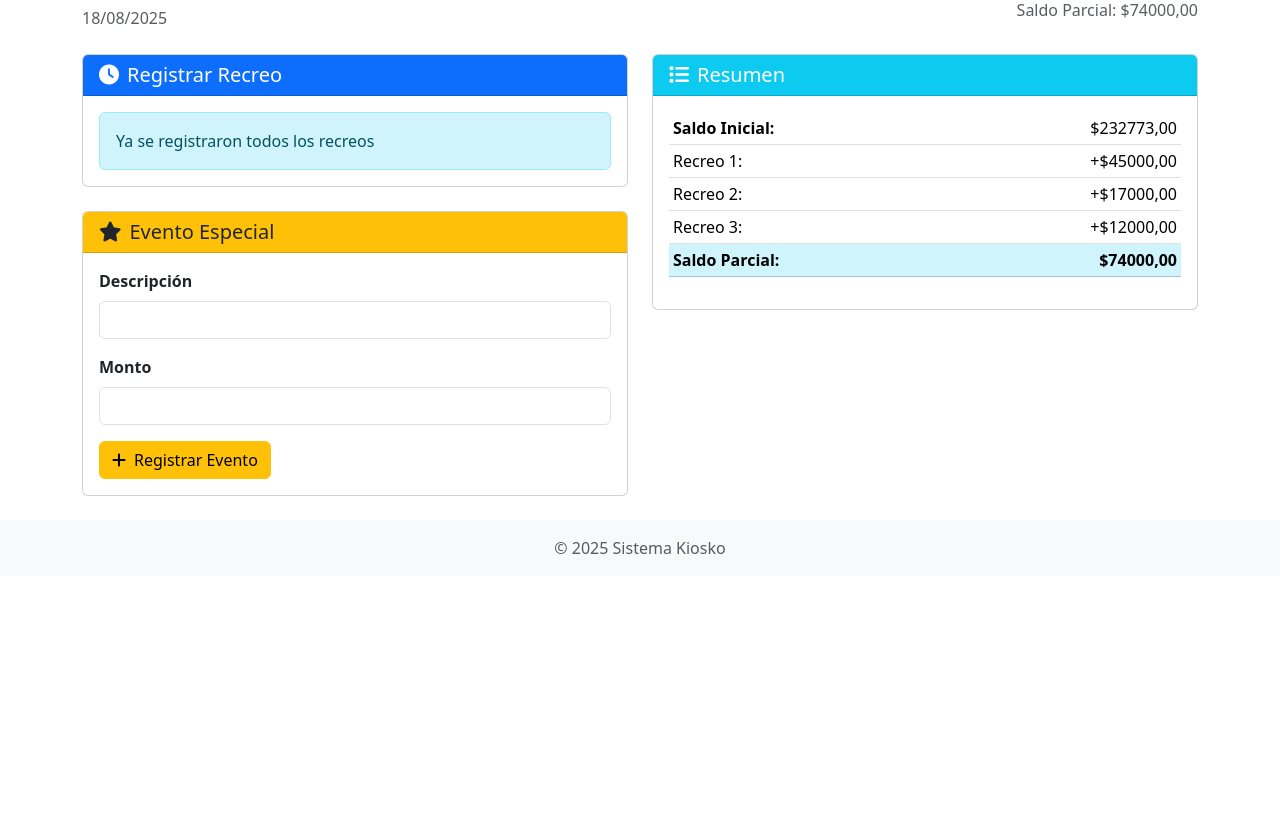
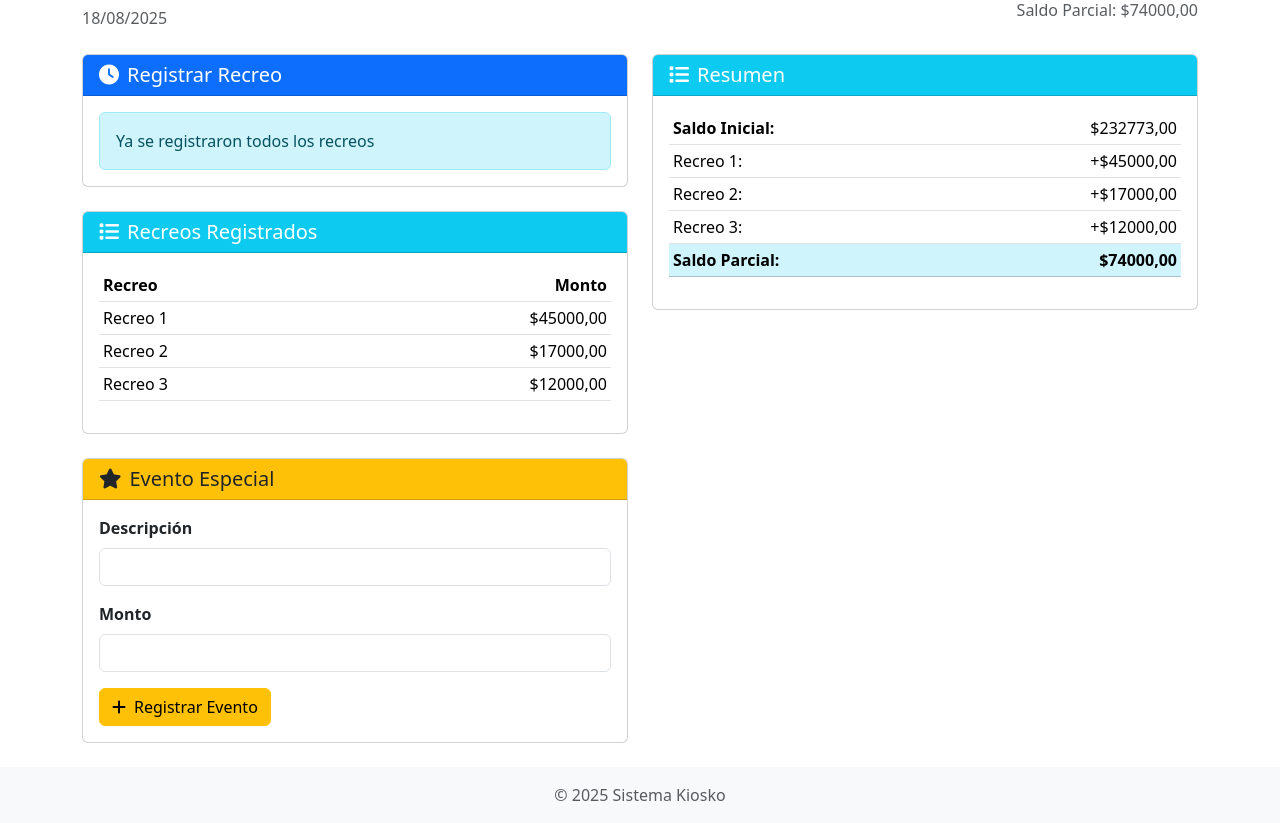
Before and after one commit to pfbrodon/kiosko, a Django app: page /caja/6/movimientos/ in a window 1280 px wide. Shown: the part 120-943 px from the top of the page. Before the commit the page ends 674 px from the top, so only its background shows below. Run offline with Django 5.2, Linux system fonts and the light colour scheme; data comes from the database, SQL or seed files in the repository; both versions use the stored data as it was after the commit.

Commit message:
orden de ingreso de recreos y vista de incio

```diff
--- a/caja/templates/registrar_movimientos.html
+++ b/caja/templates/registrar_movimientos.html
@@ -39,23 +39,16 @@
                     <h5 class="mb-0"><i class="fas fa-clock me-2"></i>Registrar Recreo</h5>
                 </div>
                 <div class="card-body">
-                    {% if numeros_recreo_disponibles %}
+                    {% if proximo_recreo %}
                         <form method="post">
                             {% csrf_token %}
                             <div class="mb-3">
-                                <label class="form-label fw-bold">Número de Recreo</label>
-                                <select name="numero" class="form-select">
-                                    {% for num in numeros_recreo_disponibles %}
-                                        <option value="{{ num }}">Recreo {{ num }}</option>
-                                    {% endfor %}
-                                </select>
-                            </div>
-                            <div class="mb-3">
-                                <label class="form-label fw-bold">Monto</label>
+                                <label class="form-label fw-bold">Recreo {{ proximo_recreo }}</label>
+                                <input type="hidden" name="numero" value="{{ proximo_recreo }}">
                                 {{ recreo_form.monto }}
                             </div>
                             <button type="submit" name="agregar_recreo" class="btn btn-primary">
-                                <i class="fas fa-plus me-2"></i>Agregar Recreo
+                                <i class="fas fa-plus me-2"></i>Agregar Recreo {{ proximo_recreo }}
                             </button>
                         </form>
                     {% else %}
@@ -63,6 +56,37 @@
                             Ya se registraron todos los recreos
                         </div>
                     {% endif %}
+                </div>
+            </div>
+
+            <!-- Resumen de Recreos -->
+            <div class="card mb-4">
+                <div class="card-header bg-info text-white">
+                    <h5 class="mb-0"><i class="fas fa-list me-2"></i>Recreos Registrados</h5>
+                </div>
+                <div class="card-body">
+                    <div class="table-responsive">
+                        <table class="table table-sm">
+                            <thead>
+                                <tr>
+                                    <th>Recreo</th>
+                                    <th class="text-end">Monto</th>
+                                </tr>
+                            </thead>
+                            <tbody>
+                                {% for recreo in recreos %}
+                                <tr>
+                                    <td>Recreo {{ recreo.numero }}</td>
+                                    <td class="text-end">${{ recreo.monto|floatformat:2 }}</td>
+                                </tr>
+                                {% empty %}
+                                <tr>
+                                    <td colspan="2" class="text-center">No hay recreos registrados</td>
+                                </tr>
+                                {% endfor %}
+                            </tbody>
+                        </table>
+                    </div>
                 </div>
             </div>
 
--- a/caja/views.py
+++ b/caja/views.py
@@ -54,6 +54,16 @@ def registrar_movimientos(request, caja_id):
     saldo_general = SaldoGeneral.objects.first()
     if not saldo_general:
         saldo_general = SaldoGeneral.objects.create()
+
+    # Obtener el próximo recreo disponible
+    recreos = Recreo.objects.filter(caja=caja).order_by('numero')
+    proximo_recreo = 1
+    if recreos.exists():
+        ultimo_recreo = recreos.last()
+        if ultimo_recreo.numero < 3:
+            proximo_recreo = ultimo_recreo.numero + 1
+        else:
+            proximo_recreo = None
 
     if request.method == 'POST':
         if 'agregar_recreo' in request.POST:
@@ -113,12 +123,10 @@ def registrar_movimientos(request, caja_id):
         'caja': caja,
         'saldo_general': saldo_general,
         'recreo_form': RecreoForm(),
-        'evento_form': EventoEspecialForm(),  # Siempre disponible
-        'pago_form': PagoProveedorForm() if caja.nivel == 'S' else None,
-        'recreos': Recreo.objects.filter(caja=caja),
         'eventos': EventoEspecial.objects.filter(caja=caja),
         'pagos': PagoProveedor.objects.filter(caja=caja) if caja.nivel == 'S' else None,
-        'numeros_recreo_disponibles': [i for i in range(1, 4) if not Recreo.objects.filter(caja=caja, numero=i).exists()]
+        'recreos': recreos,
+        'proximo_recreo': proximo_recreo,
     }
 
     return render(request, 'registrar_movimientos.html', context)
```
Also changed, not shown: caja/templates/iniciar_caja.html (+0 -44 lines), db.sqlite3.
